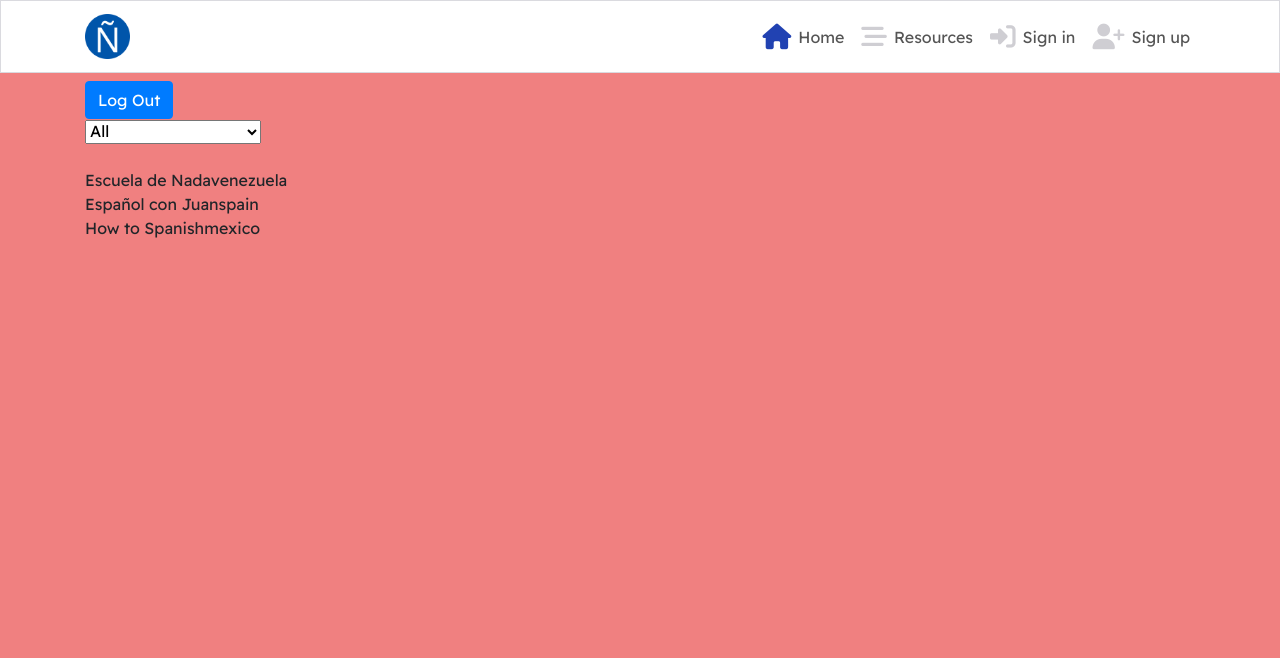
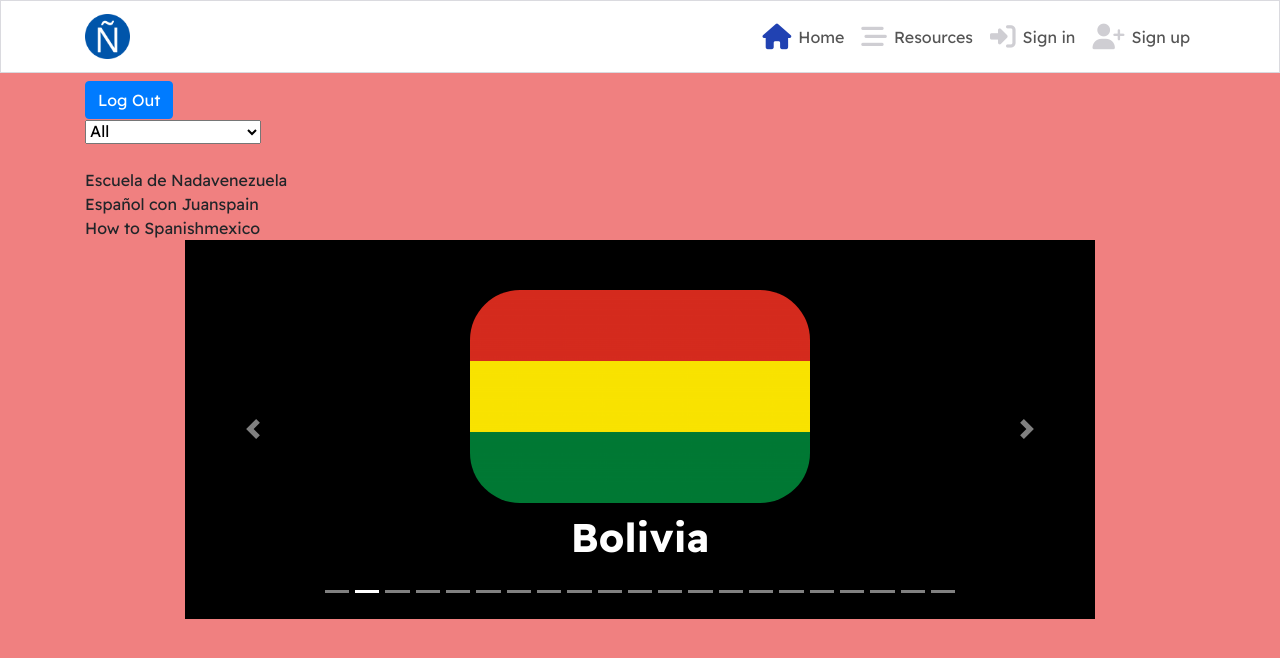
Before and after one commit to ogc1231/comprehensible-spanish-frontend, a React (Create React App) app: page / in a window 1280 px wide. Shown: the top 658 px of the page. Built offline with nearby package versions, Linux system fonts and the light colour scheme; no server answers.

Commit message:
Add slider to home page, move name underneath pic

```diff
--- a/src/App.js
+++ b/src/App.js
@@ -17,6 +17,7 @@ import UserPasswordForm from "./pages/profiles/UserPasswordForm";
 import ProfileEditForm from "./pages/profiles/ProfileEditForm";
 import LogoutModal from "./components/LogoutModal";
 import CountryFilter from "./components/CountryFilter";
+import Slider from "./components/Slider";
 import NotFound from "./components/NotFound";
 
 function App() {
@@ -28,7 +29,12 @@ function App() {
       <NavBar />
       <Container className={styles.Main}>
         <Switch>
-          <Route exact path="/" render={() => <div><LogoutModal /><CountryFilter /></div>} />
+          <Route exact path="/" render={() =>
+          <div>
+            <LogoutModal />
+            <CountryFilter />
+            <Slider />
+            </div>} />
           <Route exact path="/resources" render={() => <ResourcesPage message="No results found. Adjust the search keyword."/>} />
           <Route
             exact
--- a/src/components/Slider.js
+++ b/src/components/Slider.js
@@ -21,6 +21,7 @@ import pe from "../assets/pe.png";
 import pr from "../assets/pr.png";
 import ur from "../assets/ur.png";
 import ve from "../assets/ve.png";
+import rico from "../assets/rico.png";
 
 function Slider() {
   return (
--- a/src/styles/Slider.module.css
+++ b/src/styles/Slider.module.css
@@ -1,7 +1,7 @@
 .Slider {
     text-align: center;
     background-color: black;
-    padding: 20px 0 40px 0;
+    padding: 50px 0 50px 0;
     margin: 0 100px;
  }
 
@@ -9,7 +9,7 @@
     color: white;
     text-shadow: 2px 2px 2px black;
     font-weight: bold;
-    line-height: 0;
+    padding-top: 10px;
 }
 
 .Slider img {
@@ -30,7 +30,7 @@
 
 .Flag {
     display: flex;
-    justify-content: space-evenly;
+    flex-direction: column;
     align-items: center;
     padding: 0 80px;
 }
```
